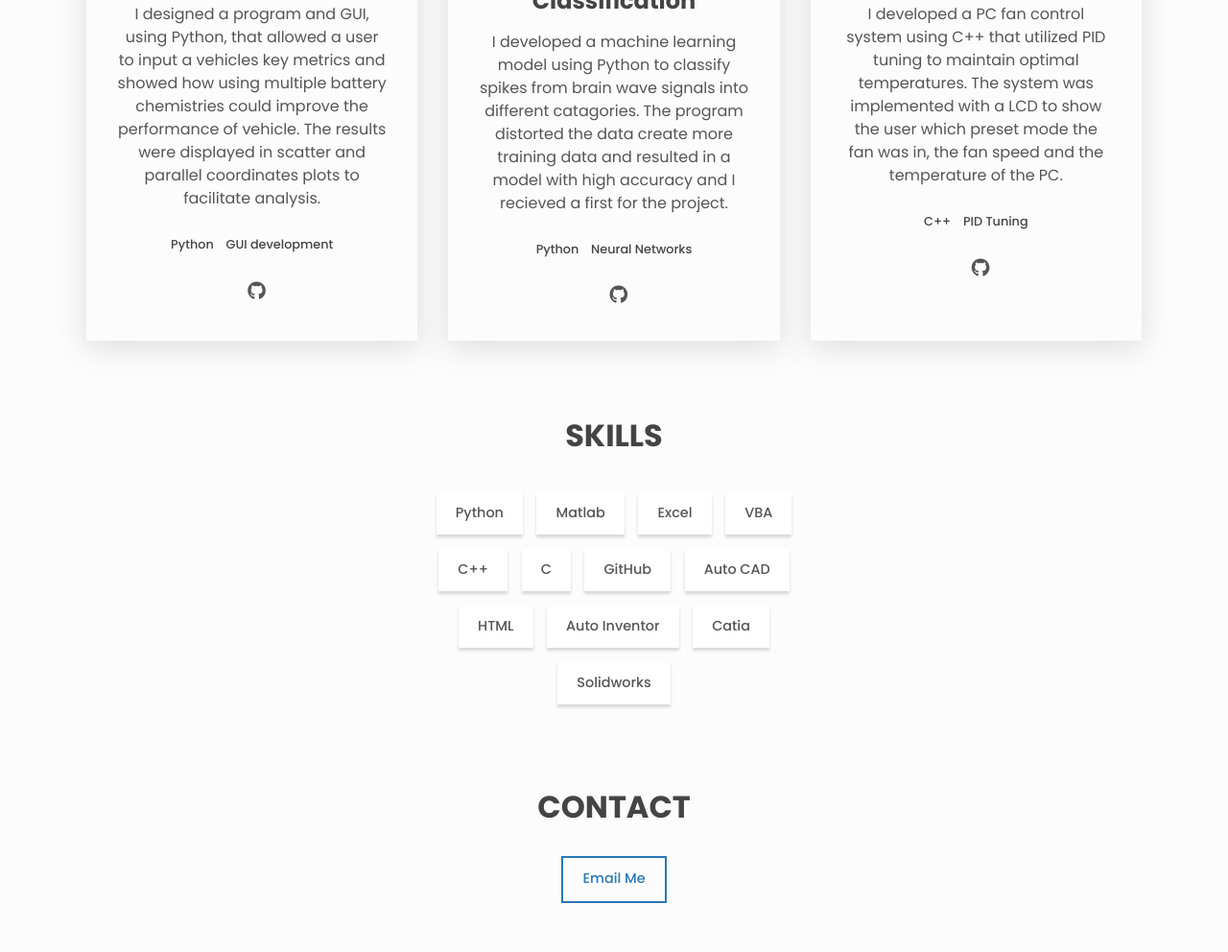
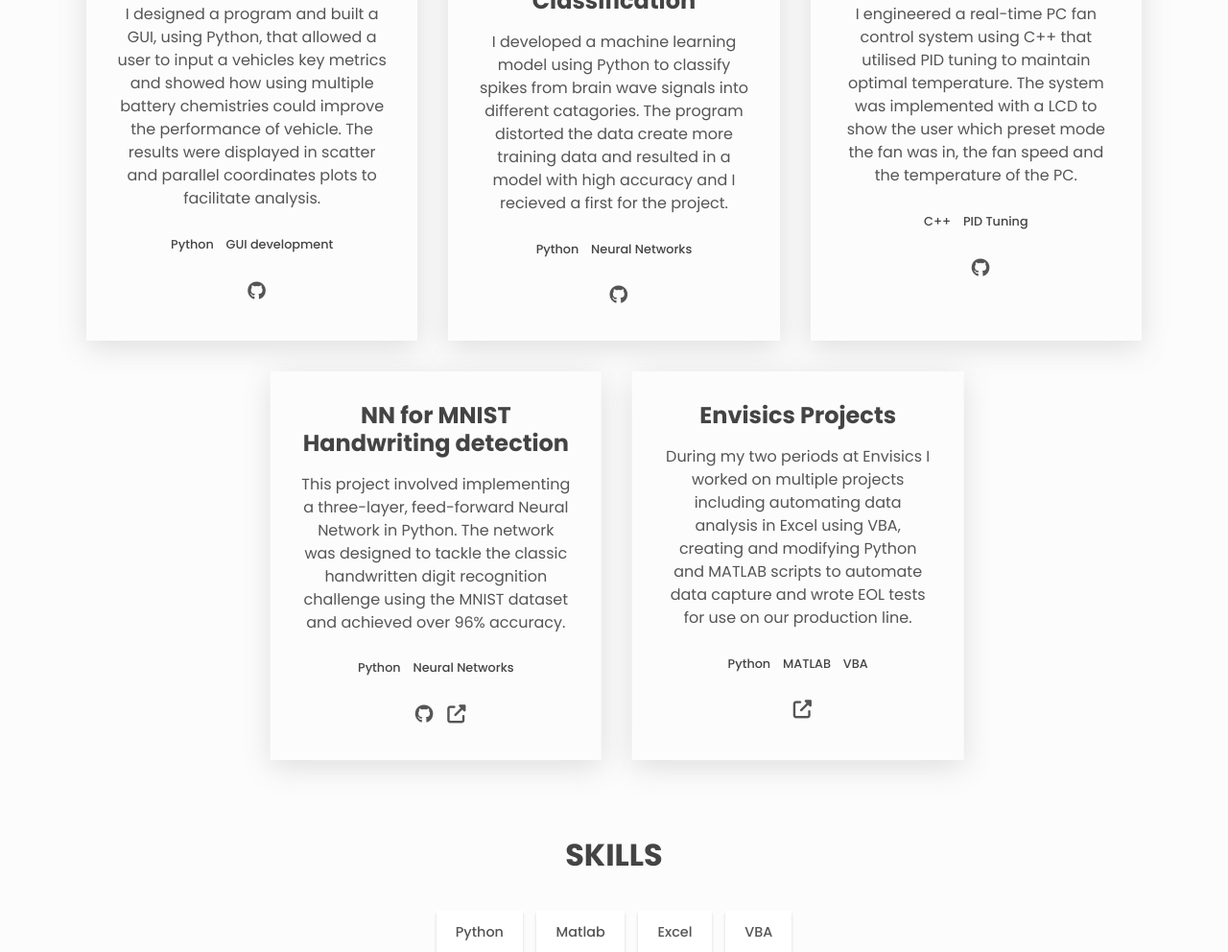
Before and after one commit to BatemanOJ/Website-BatemanOJ, a plain HTML site: page index.html in a window 1280 px wide. Shown: the part 919-1911 px from the top of the page at 96% size. Drawn offline with Linux system fonts and the light colour scheme.

Commit message:
Updated Projects Section

```diff
--- a/index.html
+++ b/index.html
@@ -103,7 +103,7 @@
           <div class="project">
             <h3>Dissertation</h3>
             <p class="project__description">
-              I designed a program and GUI, using Python, that allowed
+              I designed a program and built a GUI, using Python, that allowed
               a user to input a vehicles key metrics and showed how
               using multiple battery chemistries could improve the
               performance of vehicle. The results were displayed in scatter and parallel coordinates plots to facilitate analysis.
@@ -163,8 +163,8 @@
           <div class="project">
             <h3>PC Fan Control System</h3>
             <p class="project__description">
-              I developed a PC fan control system using C++ that utilized PID tuning
-              to maintain optimal temperatures. The system was implemented with a
+              I engineered a real-time PC fan control system using C++ that utilised PID tuning
+              to maintain optimal temperature. The system was implemented with a
               LCD to show the user which preset mode the fan was in,
               the fan speed and the temperature of the PC.
             </p>
@@ -189,6 +189,85 @@
               <i aria-hidden="true" class="fas fa-external-link-alt"></i>
             </a>-->
           </div>
+
+          <div class="project">
+            <h3>NN for MNIST Handwriting detection</h3>
+            <p class="project__description">
+              This project involved implementing a three-layer, feed-forward Neural Network
+              in Python. The network was designed to tackle the classic handwritten digit recognition challenge
+              using the MNIST dataset and achieved over 96% accuracy.
+            </p>
+            <ul class="project__stack">
+              <li class="project__stack-item">Python</li>
+              <li class="project__stack-item">Neural Networks</li>
+              <!--<li class="project__stack-item">React</li>-->
+            </ul>
+            <a
+              href="https://github.com/BatemanOJ/NN-For-MNIST-Handwriting-Dataset"
+              aria-label="source code"
+              class="link link--icon"
+            >
+              <i aria-hidden="true" class="fab fa-github"></i>
+            </a>
+            <a
+              href="https://en.wikipedia.org/wiki/MNIST_database"
+              aria-label="live preview"
+              class="link link--icon"
+            >
+              <i aria-hidden="true" class="fas fa-external-link-alt"></i>
+            </a>
+          </div>
+
+          <div class="project">
+            <h3>Envisics Projects</h3>
+            <p class="project__description">
+              During my two periods at Envisics I worked on multiple projects
+              including automating data analysis in Excel using VBA, creating and modifying
+              Python and MATLAB scripts to automate data capture and wrote EOL tests for use
+              on our production line.
+            </p>
+            <ul class="project__stack">
+              <li class="project__stack-item">Python</li>
+              <li class="project__stack-item">MATLAB</li>
+              <li class="project__stack-item">VBA</li>
+            </ul>
+
+            <a
+              href="https://envisics.com/"
+              aria-label="live preview"
+              class="link link--icon"
+            >
+              <i aria-hidden="true" class="fas fa-external-link-alt"></i>
+              <!-- <img src="images/Envisics Logo.png" alt="" class="icon-img" /> -->
+            </a>
+          </div>
+
+          <!--<div class="project">
+            <h3>NN for MNIST Handwriting detection</h3>
+            <p class="project__description">
+              This project involved implementing a three-layer, feed-forward Neural Network
+              in Python. The network was designed to tackle the classic handwritten digit recognition challenge
+              using the MNIST dataset and achieved over 96% accuracy.
+            </p>
+            <ul class="project__stack">
+              <li class="project__stack-item">Python</li>
+              <li class="project__stack-item">Neural Networks</li>
+            </ul>
+            <a
+              href="https://github.com/BatemanOJ/NN-For-MNIST-Handwriting-Dataset"
+              aria-label="source code"
+              class="link link--icon"
+            >
+              <i aria-hidden="true" class="fab fa-github"></i>
+            </a>
+            <a
+              href="https://en.wikipedia.org/wiki/MNIST_database"
+              aria-label="live preview"
+              class="link link--icon"
+            >
+              <i aria-hidden="true" class="fas fa-external-link-alt"></i>
+            </a>
+          </div>-->
         </div>
       </section>
 
--- a/styles.css
+++ b/styles.css
@@ -137,6 +137,18 @@ button {
 .link--icon {
   color: var(--clr-fg);
   font-size: 1.2rem;
+}
+
+.icon-img {
+  width: 1em;          /* keeps it sized like the text */
+  height: 1em;
+  vertical-align: middle;
+  filter: invert(40%); /* optional – if you want it to match text color */
+  transition: transform 0.2s;
+}
+
+.link--icon:hover .icon-img {
+  transform: scale(1.2);
 }
 
 .btn {
@@ -286,6 +298,7 @@ main {
   margin: 0 auto;
   display: grid;
   grid-template-columns: repeat(auto-fit, minmax(18em, 1fr));
+  justify-content: center;
   grid-gap: 2em;
 }
 
@@ -296,6 +309,19 @@ main {
   box-shadow: var(--shadow);
   transition: transform 0.2s linear;
 }
+
+.project:nth-child(3n+1) {
+  grid-column: 1;
+}
+
+.project:nth-child(n+4):nth-child(-n+6),
+.project:nth-child(7n+4),
+.project:nth-child(7n+5),
+.project:nth-child(7n+6) {
+  transform: translateX(55.5%);
+}
+
+
 
 .project:hover {
   transform: translateY(-7px);
```
Also changed, not shown: Images/Envisics Logo.png (added).
